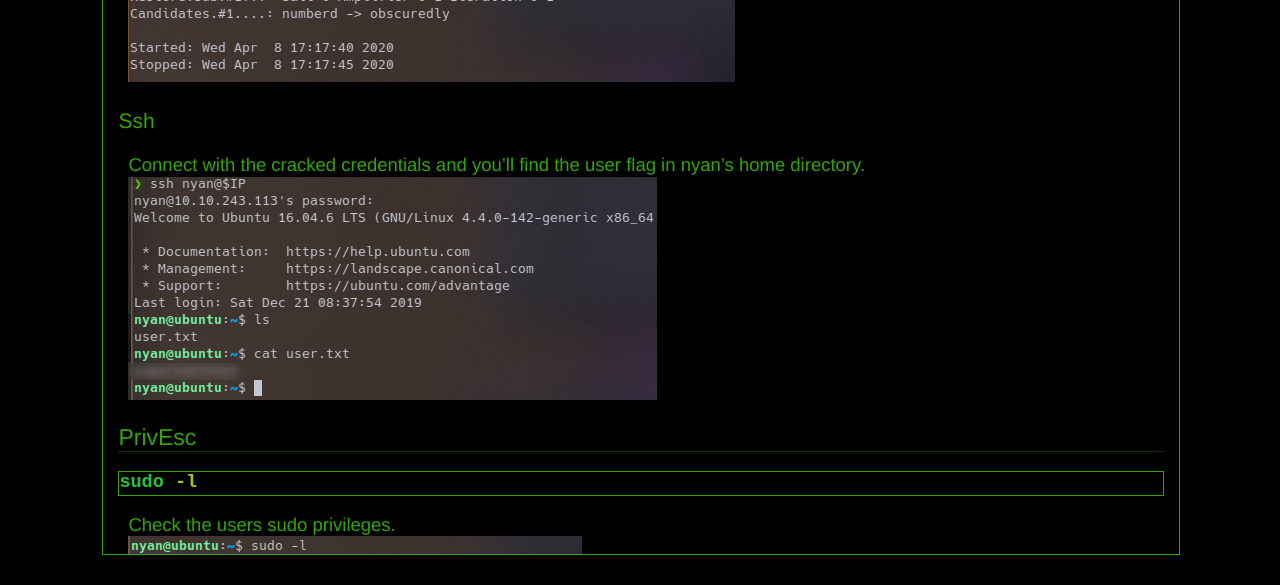
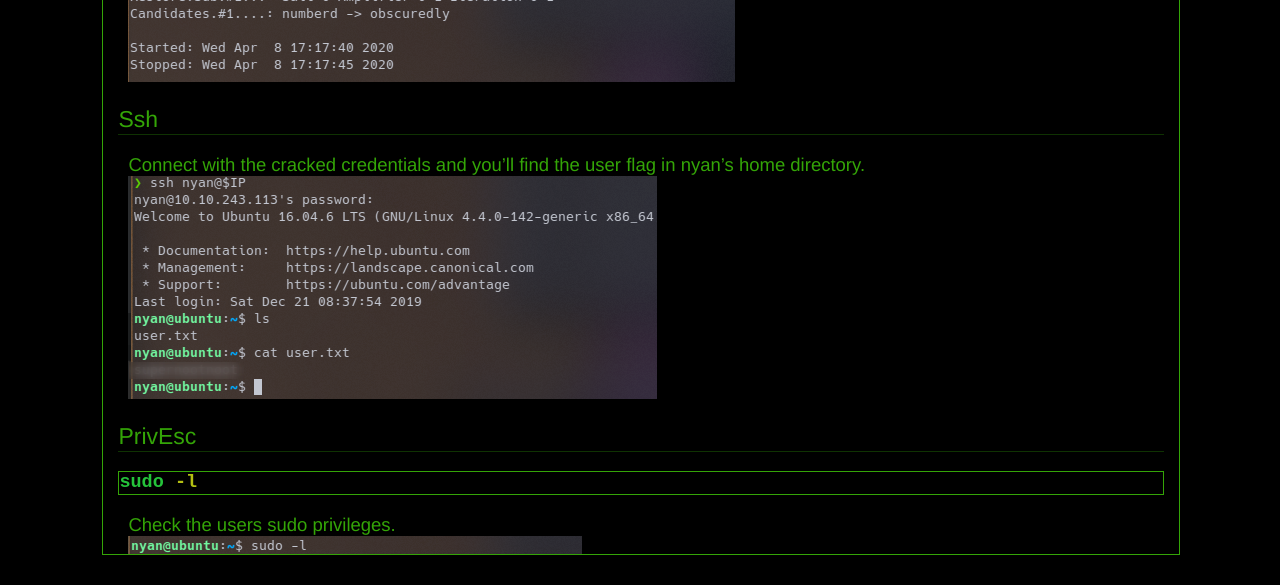
Before and after one commit to nbaertsch/nbaertsch.github.io, a Jekyll site: the page built from _posts/2020-04-08-try-hack-me-ccpentesting.md, in a window 1280 px wide. Shown: the part 3772-4357 px from the top of the page. Built offline with Jekyll 4.4.1, drawn with Linux system fonts in a browser that asks for light colours.

```diff
--- a/_posts/2020-04-08-try-hack-me-ccpentesting.md
+++ b/_posts/2020-04-08-try-hack-me-ccpentesting.md
@@ -59,7 +59,7 @@ Run the hash through hashid to see what kind of hash it is.  Use the `-m` flag t
 hashid thinks it is most likely a SHA1 hash.  Crack the hash with hashcat using the mode provided by hashid.
 <br/><img src="../assets/img/thm/ccpentest/hashcat.png"><br/>
 
-### ssh
+## ssh
 Connect with the cracked credentials and you'll find the user flag in nyan's home directory.
 <br/><img src="../assets/img/thm/ccpentest/userflag.png"><br/>
 
```
